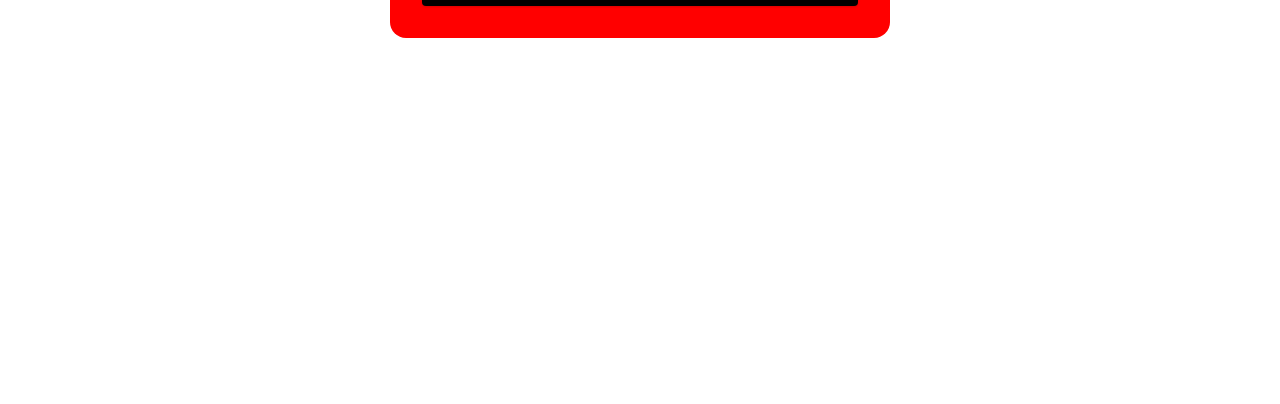
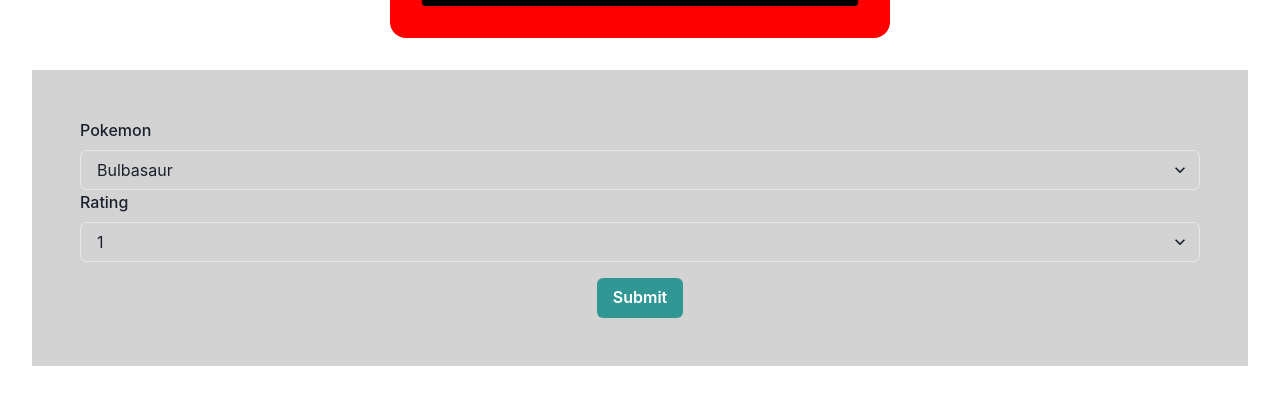
Before and after one commit to Cililocwee/pokeranker, a React (Vite) app in the folder client/: page / in a window 1280 px wide. Shown: the part 360-764 px from the top of the page. Built offline with nearby package versions, Linux system fonts and the light colour scheme; no server answers.

Commit message:
Added react-hook-forms and began adding submission form

```diff
--- a/client/package.json
+++ b/client/package.json
@@ -17,7 +17,8 @@
     "axios": "^1.7.2",
     "framer-motion": "^11.2.4",
     "react": "^18.2.0",
-    "react-dom": "^18.2.0"
+    "react-dom": "^18.2.0",
+    "react-hook-form": "^7.51.5"
   },
   "devDependencies": {
     "@types/react": "^18.2.66",
--- a/client/src/App.tsx
+++ b/client/src/App.tsx
@@ -1,10 +1,10 @@
-import { useQuery } from "@chakra-ui/react";
 import "./App.css";
 import PokemonSelector from "./components/PokemonSelector";
-import PokedexEntry from "./interfaces/Pokedex";
+import PokedexEntry from "./interfaces/PokedexEntry";
 import axios from "axios";
 import { useEffect, useState } from "react";
 import PokemonRatingResponse from "./interfaces/PokemonRatingResponse";
+import RatingForm from "./components/RatingForm";
 
 function App() {
   const [pokeData, setPokeData] = useState<PokedexEntry[]>([]);
@@ -70,6 +70,7 @@
     <>
       <div id="App">
         <PokemonSelector pokedex={pokeData} />
+        <RatingForm />
       </div>
     </>
   );
--- /dev/null
+++ b/client/src/components/PageWrapper.tsx
@@ -0,0 +1,5 @@
+import React from "react";
+
+export default function PageWrapper({ content }) {
+  return <main>{content}</main>;
+}
--- a/client/src/components/PokemonCard.tsx
+++ b/client/src/components/PokemonCard.tsx
@@ -1,14 +1,16 @@
-import {
-  Card,
-  CardBody,
-  Text,
-  Image,
-  Box,
-  HStack,
-  VStack,
-} from "@chakra-ui/react";
-import PokemonCardProps from "../interfaces/PokemonCardProps";
-import DefaultImage from "../assets/0.png";
+import { Card, CardBody, Box, VStack } from "@chakra-ui/react";
+import PokemonInfoWindow from "./PokemonInfoWindow";
+import PokemonDescription from "./PokemonDescription";
+import RatingSelector from "./RatingSelector";
+
+interface PokemonCardProps {
+  name: string;
+  pokedexNumber: number;
+  description: string;
+  rating: number | undefined;
+  nickname: string;
+  sprite: string;
+}
 
 export default function PokemonCard({
   name,
@@ -19,7 +21,6 @@
   sprite,
 }: PokemonCardProps) {
   return (
-    <div>
     <Box
       backgroundColor={"red"}
       padding={"2em"}
@@ -30,44 +31,17 @@
       <Card size={"sm"} padding={"1em"} backgroundColor={"black"}>
         <CardBody backgroundColor={"lightblue"}>
           <VStack>
-              <HStack>
-                <VStack
-                  backgroundColor={"lightblue"}
-                  padding={"1em"}
-                  borderRadius={"1em"}
-                >
-                  <Image
-                    alt={`${nickname}`}
-                    src={sprite || DefaultImage}
-                    border={"1px solid black"}
-                    backgroundColor={"white"}
-                    borderRadius={"8px"}
+            <PokemonInfoWindow
+              name={name}
+              pokedexNumber={pokedexNumber}
+              rating={rating}
+              nickname={nickname}
+              sprite={sprite}
             />
-                  <Text>{"★".repeat(rating) || "★"}</Text>
-                </VStack>
-                <VStack align={""}>
-                  <Text borderBottom={"4px solid white"}>
-                    #{pokedexNumber?.toString().padStart(3, "0") || "000"}
-                  </Text>
-                  <Text
-                    borderBottom={"4px solid white"}
-                    textTransform={"capitalize"}
-                  >
-                    {name || "Choose a pokemon!"}
-                  </Text>
-                  <Text borderBottom={"4px solid white"}>
-                    {nickname || "Gotta Catch 'Em All!"}
-                  </Text>
-                </VStack>
-              </HStack>
-
-              <Text borderTop={"4px solid white"} maxWidth={"300px"}>
-                {description}
-              </Text>
+            <PokemonDescription description={description} />
           </VStack>
         </CardBody>
       </Card>
     </Box>
-    </div>
   );
 }
--- /dev/null
+++ b/client/src/components/PokemonDescription.tsx
@@ -0,0 +1,15 @@
+import { Text } from "@chakra-ui/react";
+
+interface PokemonDescriptionProps {
+  description: string;
+}
+
+export default function PokemonDescription({
+  description,
+}: PokemonDescriptionProps) {
+  return (
+    <Text borderTop={"4px solid white"} maxWidth={"300px"}>
+      {description}
+    </Text>
+  );
+}
--- /dev/null
+++ b/client/src/components/PokemonInfoWindow.tsx
@@ -0,0 +1,49 @@
+import { HStack, Image, Text, VStack } from "@chakra-ui/react";
+import DefaultImage from "../assets/0.png";
+import RatingSelector from "./RatingSelector";
+
+interface PokemonInfoWindowProps {
+  name: string;
+  pokedexNumber: number;
+  rating: number;
+  nickname: string;
+  sprite: string;
+}
+
+export default function PokemonInfoWindow({
+  name,
+  pokedexNumber,
+  rating,
+  nickname,
+  sprite,
+}: PokemonInfoWindowProps) {
+  return (
+    <HStack>
+      <VStack
+        backgroundColor={"lightblue"}
+        padding={"1em"}
+        borderRadius={"1em"}
+      >
+        <Image
+          alt={`${nickname}`}
+          src={sprite || DefaultImage}
+          border={"1px solid black"}
+          backgroundColor={"white"}
+          borderRadius={"8px"}
+        />
+        <Text>{"★".repeat(rating) || "★"}</Text>
+      </VStack>
+      <VStack align={""}>
+        <Text borderBottom={"4px solid white"}>
+          #{pokedexNumber?.toString().padStart(3, "0") || "000"}
+        </Text>
+        <Text borderBottom={"4px solid white"} textTransform={"capitalize"}>
+          {name || "Choose a pokemon!"}
+        </Text>
+        <Text borderBottom={"4px solid white"}>
+          {nickname || "Gotta Catch 'Em All!"}
+        </Text>
+      </VStack>
+    </HStack>
+  );
+}
--- a/client/src/components/PokemonSelector.tsx
+++ b/client/src/components/PokemonSelector.tsx
@@ -1,7 +1,7 @@
 import { Select } from "@chakra-ui/react";
 import { useState } from "react";
 import PokemonCard from "./PokemonCard";
-import PokedexEntry from "../interfaces/Pokedex";
+import PokedexEntry from "../interfaces/PokedexEntry";
 
 export default function PokemonSelector({
   pokedex,
--- /dev/null
+++ b/client/src/components/RatingForm.tsx
@@ -0,0 +1,50 @@
+import {
+  Box,
+  Button,
+  FormControl,
+  FormLabel,
+  Input,
+  Select,
+} from "@chakra-ui/react";
+import { useForm } from "react-hook-form";
+
+export default function RatingForm() {
+  const {
+    handleSubmit,
+    register,
+    formState: { errors, isSubmitting },
+  } = useForm();
+
+  function onSubmit(values) {
+    console.log(values);
+  }
+
+  return (
+    <Box backgroundColor={"lightgray"} padding={"3em"} marginTop={"2em"}>
+      <form onSubmit={handleSubmit(onSubmit)}>
+        <FormControl>
+          <FormLabel htmlFor="pokemon_id">Pokemon</FormLabel>
+          <Select {...register("pokemon_id")}>
+            <option value="001">Bulbasaur</option>
+            <option value="002">Ivysaur</option>
+          </Select>
+
+          <FormLabel htmlFor="ratingValue">Rating</FormLabel>
+          <Select {...register("ratingValue")}>
+            <option value="1">1</option>
+            <option value="2">2</option>
+            <option value="3">3</option>
+          </Select>
+        </FormControl>
+        <Button
+          mt={4}
+          colorScheme="teal"
+          isLoading={isSubmitting}
+          type="submit"
+        >
+          Submit
+        </Button>
+      </form>
+    </Box>
+  );
+}
--- /dev/null
+++ b/client/src/components/RatingSelector.tsx
@@ -0,0 +1,36 @@
+import { Box, Select } from "@chakra-ui/react";
+import { useState } from "react";
+
+interface RatingSelectorProps {
+  avgRating: number;
+}
+
+export default function RatingSelector({ avgRating }: RatingSelectorProps) {
+  const [value, setValue] = useState(0);
+
+  const handleChange = (event) => {
+    setValue(event.target.value);
+  };
+
+  return (
+    <Box>
+      <Select onChange={handleChange} value={avgRating | 0}>
+        <option value="0">0</option>
+        <option value="1">1 </option>
+        <option value="2">2</option>
+        <option value="3">3</option>
+        <option value="4">4</option>
+        <option value="5">5</option>
+      </Select>
+
+      {/* Purely for debug */}
+      <button
+        onClick={() => {
+          console.log(value);
+        }}
+      >
+        Press
+      </button>
+    </Box>
+  );
+}
--- a/client/src/main.tsx
+++ b/client/src/main.tsx
@@ -1,7 +1,6 @@
 import React from "react";
 import ReactDOM from "react-dom/client";
 import App from "./App.tsx";
-// import "./index.css";
 import { ChakraProvider } from "@chakra-ui/react";
 import { QueryClient, QueryClientProvider } from "@tanstack/react-query";
 
```
Also changed, not shown: client/src/interfaces/PokemonCardProps.tsx (deleted, +0 -8 lines), client/src/interfaces/PokedexEntry.tsx (renamed from client/src/interfaces/Pokedex.tsx), 1 other file (tests, documents, lock files or other folders). Lines whose indentation alone changed are shown as unchanged.
